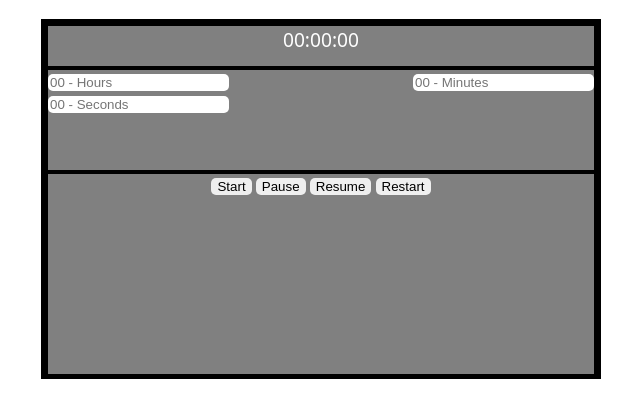
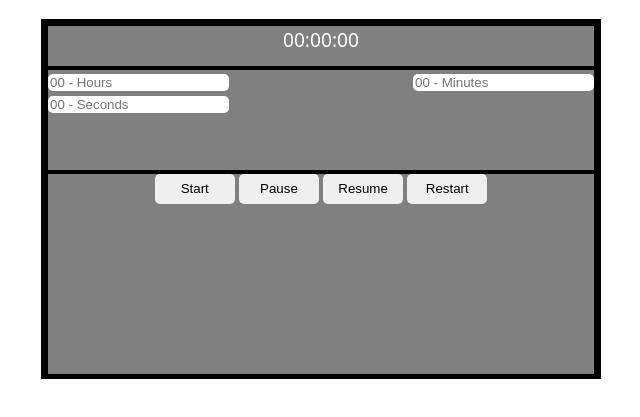
Before and after one commit to JesusAlfonzo/timer-app, a website: page src/pages/index.html in a window 1280 px wide. Shown: the part 67-484 px from the top of the page, without its empty margins (319-959 px from the left). Drawn offline with Linux system fonts and the light colour scheme.

Commit message:
Cambios poco relevantes al front, aun por trabajar

```diff
--- a/src/styles/global.css
+++ b/src/styles/global.css
@@ -57,4 +57,7 @@ body{
 .controlBtn button {
     border-style: hidden;
     border-radius: 5px;
+    height: 30px;
+    width: 80px;
+    text-align: center;
 }
```
